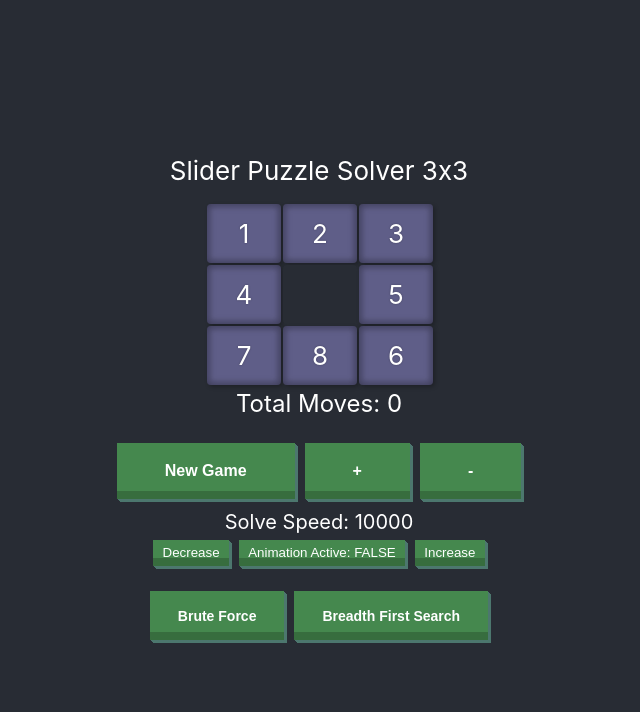
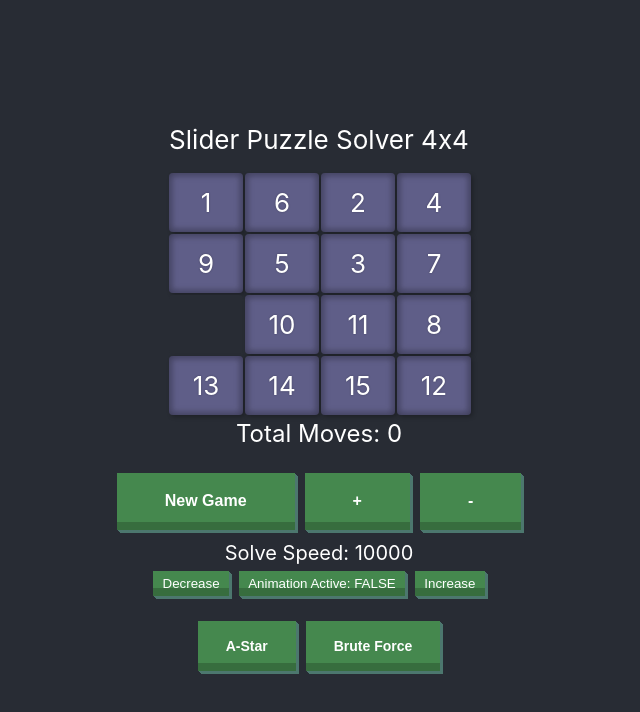
Before and after one commit to JoeyHentges/React-Sliding-Puzzle-Solver, a React (Create React App) app: page / in a window 1280 px wide. Shown: the top 712 px of the page, without its empty margins (321-961 px from the left). Built offline with nearby package versions, Linux system fonts and the light colour scheme.

Commit message:
added a star and cleaned up code git add .! got it working!

```diff
--- a/src/SlidingPuzzle/Algorithm/AStar/AStar.js
+++ b/src/SlidingPuzzle/Algorithm/AStar/AStar.js
@@ -0,0 +1,22 @@
+import Board from './Board';
+import Solver from './Solver';
+
+export function AStar(board) {
+  const rootBoard = new Board(board);
+  const solver = new Solver(rootBoard);
+  const path = solver.solve();
+  const moves = convertPathToMoves(path);
+  return moves;
+}
+
+/**
+ * Convert the path in node form to x/y coordinates (moves on the board)
+ * @param {*} path an array (list) of nodes
+ */
+const convertPathToMoves = path => {
+  const xy = [];
+  for (let i = 1; i < path.length; i += 1) {
+    xy.push(path[i].board.getZero());
+  }
+  return xy;
+};
--- a/src/SlidingPuzzle/Algorithm/AStar/Board.js
+++ b/src/SlidingPuzzle/Algorithm/AStar/Board.js
@@ -1,4 +1,4 @@
-class Board {
+export default class Board {
   /**
    *
    * @param {*} board the board is a 2d list with int entries
@@ -13,26 +13,26 @@ class Board {
     this.board = board;
   }
 
+  /**
+   * Get the solved board, but in flattened form
+   * [[][][]] => []
+   */
+  getSolvedBoard() {
+    const solvedBoard = [];
+    const total = this.width * this.width;
+    for (let i = 0; i < total; i += 1) {
+      if (i === total - 1) {
+        solvedBoard.push(0);
+      } else {
+        solvedBoard.push(i + 1);
+      }
+    }
+    return solvedBoard;
+  }
+
   // check if the board was solved
   solved() {
-    let n = this.width * this.width;
-    let flatBoard = [];
-    for (let i = 0; i < this.width; i++) {
-      flatBoard = flatBoard.concat(this.board[i]);
-    }
-    for (let i = 1; i < n; i += 1) {
-      if (i === n) {
-        if (flatBoard[i - 1] !== 0) {
-          return false;
-        }
-      } else {
-        if (flatBoard[i - 1] !== i) {
-          return false;
-        }
-      }
-    }
-
-    return true;
+    return this.board.toString() === this.getSolvedBoard().toString();
   }
 
   /**
@@ -41,27 +41,22 @@ class Board {
    * result in sliding the 0 tile int he direction of the action
    */
   actions() {
-    function createMove() {
-      return this.move(at, to);
-    }
-
     const moves = [];
-    for (let i = 0; i < this.width; i += 1) {
-      for (let j = 0; j < this.width; j += 1) {
+    const zeroPos = this.getZero();
     // all of the directions a move to make
     // returns what the row and column are that it would move to
     const directions = {
-          R: (i, j) => {
-            return { i, j: j - 1 };
+      R: zeroPos => {
+        return this.moveRight(zeroPos);
       },
-          L: (i, j) => {
-            return { i, j: j + 1 };
+      L: zeroPos => {
+        return this.moveLeft(zeroPos);
       },
-          U: (i, j) => {
-            return { i: i - 1, j };
+      U: zeroPos => {
+        return this.moveUp(zeroPos);
       },
-          D: (i, j) => {
-            return { i: i + 1, j };
+      D: zeroPos => {
+        return this.moveDown(zeroPos);
       }
     };
 
@@ -69,28 +64,41 @@ class Board {
     for (let k = 0; k < directEntries.length; k += 1) {
       const key = directEntries[k][0];
       const value = directEntries[k][1];
-          const to = value(i, j);
-          if (
-            to.i >= 0 &&
-            to.j >= 0 &&
-            to.i < this.width &&
-            to.j < this.width &&
-            this.board[to.i][to.j] === 0
-          ) {
-            const newBoard = createMove({ i, j }, { i: to.i, j: to.j });
-            moves.append({ board: newBoard, action: key });
+      const newMove = value(zeroPos);
+      if (newMove !== null) {
+        //const newBoard = createMove({ i, j }, { i: to.i, j: to.j });
+        //const newBoard = this.move();
+        moves.push({ board: newMove, action: key });
+      }
+    }
+
+    return moves;
+  }
+
+  /**
+   * Find the row and column holding the 0 value.
+   */
+  getZero() {
+    const board = this.board;
+    for (let row = 0; row < this.width; row += 1) {
+      for (let column = 0; column < this.width; column += 1) {
+        if (board[row][column] === 0) {
+          return { row, column };
         }
       }
     }
-    }
-    return moves;
+    return null;
   }
 
   // make a copy of the board
   copy() {
     const newBoard = [];
-    for (let i = 0; i < this.board.length; i += 1) {
-      newBoard[i] = this.board[i];
+    for (let i = 0; i < this.width; i += 1) {
+      const newRow = [];
+      for (let j = 0; j < this.width; j += 1) {
+        newRow.push(this.board[i][j]);
+      }
+      newBoard.push(newRow);
     }
     return new Board(newBoard);
   }
@@ -103,18 +111,89 @@ class Board {
     return copy;
   }
 
+  // count the number of misplaced tiles
   manhattan() {
-    let distance = 0;
+    let curr = 0; // the current index in the solved board
+    let count = 0; // the count of misplaced tiles
+    const solvedBoard = this.getSolvedBoard();
     for (let i = 0; i < this.width; i += 1) {
       for (let j = 0; j < this.width; j += 1) {
-        if (this.board[i][j] !== 0) {
-          // divmod (python)
-          const x = Math.floor((this.board[i][j] - 1) / this.width);
-          const y = (this.board[i][j] - 1) % this.width;
-          distance += Math.abs(x - i) + Math.abs(y - j);
+        if (this.board[i][j] !== solvedBoard[curr]) {
+          count += 1;
+        }
+        curr += 1;
       }
     }
+    return count;
   }
-    return distance;
+
+  /**
+   * Move the node (in 'index' position) to the right
+   * @param {*} board the current board
+   * @param {*} index the index being moved
+   */
+  moveRight(zeroPos) {
+    if (this.board[zeroPos.row][zeroPos.column + 1] !== undefined) {
+      const newBoard = this.copy();
+
+      let temp = newBoard.board[zeroPos.row][zeroPos.column + 1];
+      newBoard.board[zeroPos.row][zeroPos.column + 1] =
+        newBoard.board[zeroPos.row][zeroPos.column];
+      newBoard.board[zeroPos.row][zeroPos.column] = temp;
+
+      return newBoard;
+    }
+    return null;
+  }
+
+  //Move the node (in 'index' position) to the left
+  moveLeft(zeroPos) {
+    if (this.board[zeroPos.row][zeroPos.column - 1] !== undefined) {
+      const newBoard = this.copy();
+
+      let temp = newBoard.board[zeroPos.row][zeroPos.column - 1];
+      newBoard.board[zeroPos.row][zeroPos.column - 1] =
+        newBoard.board[zeroPos.row][zeroPos.column];
+      newBoard.board[zeroPos.row][zeroPos.column] = temp;
+
+      return newBoard;
+    }
+    return null;
+  }
+
+  //Move the node (in 'index' position) to up
+  moveUp(zeroPos) {
+    if (
+      this.board[zeroPos.row - 1] !== undefined &&
+      this.board[zeroPos.row - 1][zeroPos.column] !== undefined
+    ) {
+      const newBoard = this.copy();
+
+      let temp = newBoard.board[zeroPos.row - 1][zeroPos.column];
+      newBoard.board[zeroPos.row - 1][zeroPos.column] =
+        newBoard.board[zeroPos.row][zeroPos.column];
+      newBoard.board[zeroPos.row][zeroPos.column] = temp;
+
+      return newBoard;
+    }
+    return null;
+  }
+
+  //Move the node (in 'index' position) down
+  moveDown(zeroPos) {
+    if (
+      this.board[zeroPos.row + 1] !== undefined &&
+      this.board[zeroPos.row + 1][zeroPos.column] !== undefined
+    ) {
+      const newBoard = this.copy();
+
+      let temp = newBoard.board[zeroPos.row + 1][zeroPos.column];
+      newBoard.board[zeroPos.row + 1][zeroPos.column] =
+        newBoard.board[zeroPos.row][zeroPos.column];
+      newBoard.board[zeroPos.row][zeroPos.column] = temp;
+
+      return newBoard;
+    }
+    return null;
   }
 }
--- a/src/SlidingPuzzle/Algorithm/AStar/Solver.js
+++ b/src/SlidingPuzzle/Algorithm/AStar/Solver.js
@@ -1,4 +1,6 @@
-class Solver {
+import Node from './Node';
+
+export default class Solver {
   /**
    *
    * @param {*} start the current puzzle
@@ -9,14 +11,35 @@ class Solver {
 
   // Preform Breadth first search and return the path to the solution if it exists
   solve() {
-    const queue = []; // queue of boards to path through
+    let queue = []; // queue of boards to path through
     const seen = []; // the already seen/visited boards
 
-    queue.push(this.start);
-    seen.push(queue[0].state);
+    queue.push(new Node(this.start));
+    seen.push(queue[0].state());
+    let count = 0; // don't allow the algorithm to go on forever (max 100,000 loops)
+    while (queue.length !== 0 && count < 100000) {
+      count += 1;
+      queue = this.sortQueue(queue); // sort the queue
 
-    while (queue.length !== 0) {
-      //
+      let node = queue.shift();
+      if (node.solved()) {
+        return node.path();
+      }
+      console.log(count, seen.length, queue.length);
+
+      const actions = node.actions();
+      for (let i = 0; i < actions.length; i += 1) {
+        let child = new Node(actions[i].board, node, actions[i].action);
+        if (!seen.includes(child.state())) {
+          queue.unshift(child);
+          seen.push(child.state());
+        }
+      }
     }
+    return null;
+  }
+
+  sortQueue(queue) {
+    return queue.sort((a, b) => (a.F() > b.F() ? 1 : b.F() > a.F() ? -1 : 0));
   }
 }
--- a/src/SlidingPuzzle/Algorithm/Algorithms.js
+++ b/src/SlidingPuzzle/Algorithm/Algorithms.js
@@ -1,46 +1,25 @@
 import { Visualize } from '../Visualize/Visualize';
+import { AStar } from './AStar/AStar';
 import { BreadthFirstSearch } from './BreadthFirstSearch/BreadthFirstSearch';
-import { getFinalBoard } from './Helpers';
 
-export function Run(Puzzle, board, algorithm) {
+export function Run(Puzzle, boardObj, algorithm) {
   let moves = [];
-  const finalBoard = getFinalBoard(board.length);
   switch (algorithm) {
+    case 'AStar':
+      moves = AStar(boardObj.getMatrix());
+      break;
     case 'BreadthFirstSearch':
-      moves = BreadthFirstSearch(board, finalBoard);
+      moves = BreadthFirstSearch(boardObj.getBoard());
       break;
     default:
       console.log('no algorithm');
       break;
   }
-
+  console.log(moves);
   if (moves.length > 0) {
-    moves = convertMoves(moves);
-    console.log(moves);
     Visualize(Puzzle, moves);
   } else {
     document.getElementById('algorithm-result').innerHTML = 'No Solution Found';
     Puzzle.setState({ animationActive: false });
   }
 }
-
-// convert the given list of 'moves' to x/y coordinates
-const convertMoves = moves => {
-  const xy = [];
-  let lastBoard = moves[0];
-  const numRowsColumns = moves[0].columns;
-  for (let i = 1; i < moves.length; i += 1) {
-    const movedBox = lastBoard.zeroIndex + moves[i].moveAmount;
-    const temp = convertIndexToXY(numRowsColumns, movedBox);
-    xy.push(temp);
-    lastBoard = moves[i];
-  }
-  return xy;
-};
-
-const convertIndexToXY = (numRowsColumns, index) => {
-  return {
-    row: Math.floor(index / numRowsColumns),
-    column: index % numRowsColumns
-  };
-};
--- a/src/SlidingPuzzle/Algorithm/BreadthFirstSearch/BreadthFirstSearch.js
+++ b/src/SlidingPuzzle/Algorithm/BreadthFirstSearch/BreadthFirstSearch.js
@@ -50,8 +50,7 @@ export function BreadthFirstSearch(board) {
       }
     }
   }
-  console.log('done');
-  return PathToSolution;
+  return convertMoves(PathToSolution);
 }
 
 /**
@@ -84,3 +83,24 @@ const tracePath = (path, node) => {
     path.unshift(current);
   }
 };
+
+// convert the given list of 'moves' to x/y coordinates
+const convertMoves = moves => {
+  const xy = [];
+  let lastBoard = moves[0];
+  const numRowsColumns = moves[0].columns;
+  for (let i = 1; i < moves.length; i += 1) {
+    const movedBox = lastBoard.zeroIndex + moves[i].moveAmount;
+    const temp = convertIndexToXY(numRowsColumns, movedBox);
+    xy.push(temp);
+    lastBoard = moves[i];
+  }
+  return xy;
+};
+
+const convertIndexToXY = (numRowsColumns, index) => {
+  return {
+    row: Math.floor(index / numRowsColumns),
+    column: index % numRowsColumns
+  };
+};
--- a/src/SlidingPuzzle/Board/Board.js
+++ b/src/SlidingPuzzle/Board/Board.js
@@ -23,8 +23,8 @@ export default class Board {
   }
 
   getNewBoard(size) {
-    return [1, 2, 3, 4, 0, 5, 7, 8, 6];
-    //return [1, 6, 2, 4, 9, 5, 3, 7, 0, 10, 11, 8, 13, 14, 15, 12];
+    //return [1, 2, 3, 4, 0, 5, 7, 8, 6];
+    return [1, 6, 2, 4, 9, 5, 3, 7, 0, 10, 11, 8, 13, 14, 15, 12];
     //return scramble(Array.from({ length: size * size }, (_, b) => b));
   }
 
@@ -35,6 +35,13 @@ export default class Board {
   setBoard(matrix) {
     this.board = matrixToBoard(matrix);
     this.matrix = matrix;
+  }
+
+  changeBoardSize(newSize) {
+    const board = this.getNewBoard(newSize);
+    this.board = board;
+    this.matrix = boardToMatrix(board);
+    this.size = newSize;
   }
 }
 
--- a/src/SlidingPuzzle/Board/Puzzle.jsx
+++ b/src/SlidingPuzzle/Board/Puzzle.jsx
@@ -24,11 +24,13 @@ class Puzzle extends Component {
     if (this.state.animationActive) return;
     const newSize = this.state.board.size + amount;
     if (newSize < 3 || newSize > 10) return;
-    const board = new Board(newSize);
+    this.state.board.changeBoardSize(newSize);
     this.setState({
-      board,
       moves: 0,
-      isWin: checkBoard(board.getBoard(), getFinalBoard(board.board.length))
+      isWin: checkBoard(
+        this.state.board.getBoard(),
+        getFinalBoard(this.state.board.board.length)
+      )
     });
   };
 
@@ -75,8 +77,7 @@ class Puzzle extends Component {
   solve = algorithm => {
     if (this.state.animationActive) return;
     this.setState({ animationActive: true });
-    const boardCopy = this.state.board.getBoard();
-    Run(this, boardCopy, algorithm);
+    Run(this, this.state.board, algorithm);
   };
 
   render() {
@@ -162,11 +163,9 @@ class Puzzle extends Component {
             </button>
           </div>
           <div className="btn-new-game smaller">
-            <button onClick={() => this.solve('BruteForce')}>
+            <button onClick={() => this.solve('AStar')}>A-Star</button>
+            <button onClick={() => this.solve('BreadthFirstSearch')}>
               Brute Force
-            </button>
-            <button onClick={() => this.solve('BreadthFirstSearch')}>
-              Breadth First Search
             </button>
           </div>
         </div>
--- a/src/SlidingPuzzle/SlidingPuzzle.jsx
+++ b/src/SlidingPuzzle/SlidingPuzzle.jsx
@@ -12,7 +12,7 @@ export default class SlidingPizzle extends Component {
   render() {
     return (
       <div className="board">
-        <App size={3} solve={this.solve}></App>
+        <App size={4} solve={this.solve}></App>
       </div>
     );
   }
```
Also changed, not shown: src/SlidingPuzzle/Algorithm/AStar/Node.js (+7 -10 lines). Lines whose indentation alone changed are shown as unchanged.
